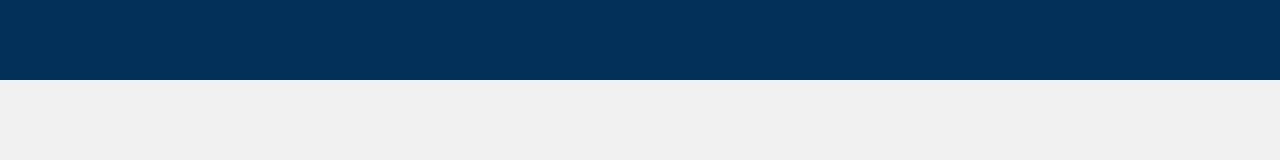
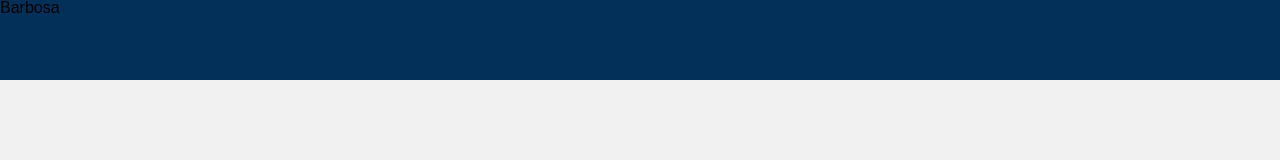
Before and after one commit to brbsg/NessCommerceFront, a React (Create React App) app: page / in a window 1280 px wide. Shown: the top 160 px of the page. Built offline with nearby package versions, Linux system fonts and the light colour scheme.

Commit message:
chore: adjust code for deploy on Vercel

```diff
--- a/src/components/Header.js
+++ b/src/components/Header.js
@@ -2,7 +2,7 @@ import React from "react";
 import styled from "styled-components";
 
 export default function Header() {
-  return <Container></Container>;
+  return <Container>Barbosa</Container>;
 }
 
 const Container = styled.div`
```
Also changed, not shown: 1 other file (tests, documents, lock files or other folders).
